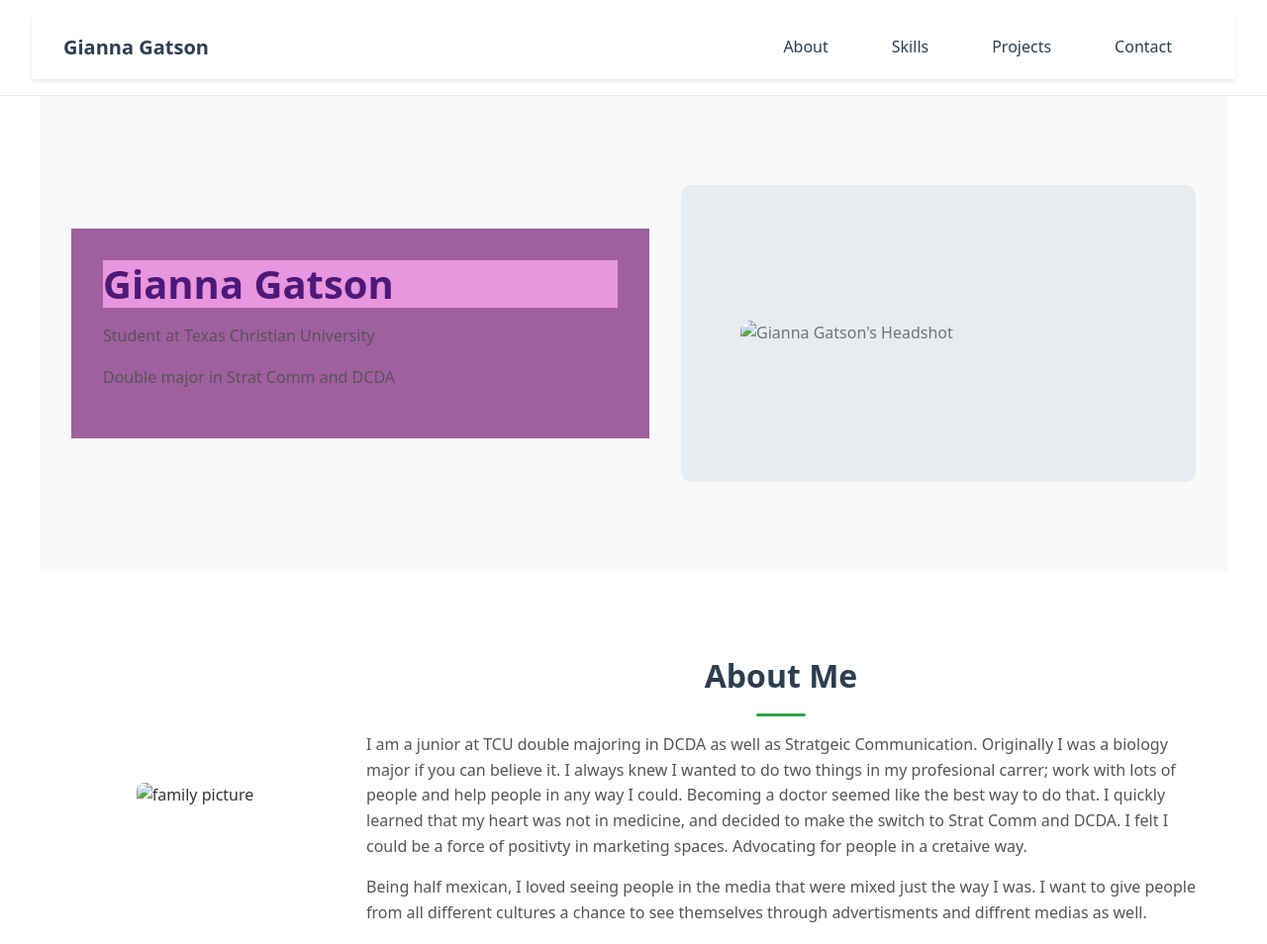
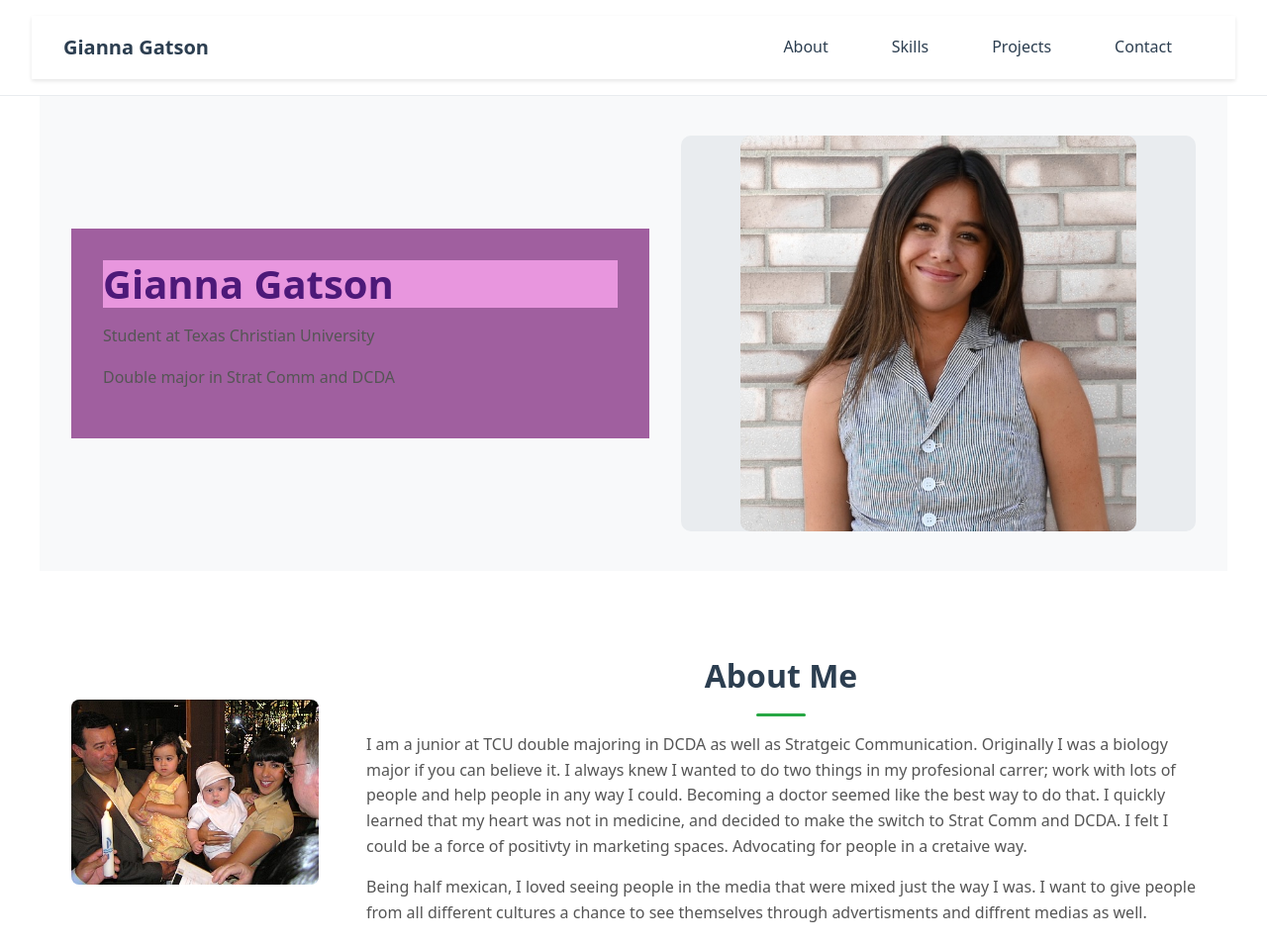
Before and after one commit to gianna-gatson/writ40363-protfolio, a plain HTML site: page index.html in a window 1280 px wide. Shown: the top 954 px of the page at 99% size. Drawn offline with Linux system fonts and the light colour scheme; the site is published under a folder, as on GitHub Pages, so addresses that start at the root find nothing.

Commit message:
fixing images /
took / befoe word images out

```diff
--- a/index.html
+++ b/index.html
@@ -29,7 +29,7 @@
 </div>
 
 <div class="header_pic">
-  <img src="/images/clearer_headshot.jpg" alt="Gianna Gatson's Headshot"/>
+  <img src="images/clearer_headshot.jpg" alt="Gianna Gatson's Headshot"/>
 </div>
 
 
@@ -40,7 +40,7 @@
 <!-- about me -->
 <section class="about-section" id="about">
 <div class="about-image">
-  <img src="/images/family.JPG" alt="family picture">
+  <img src="images/family.JPG" alt="family picture">
 </div>
 
 <div class="about-text">
```
